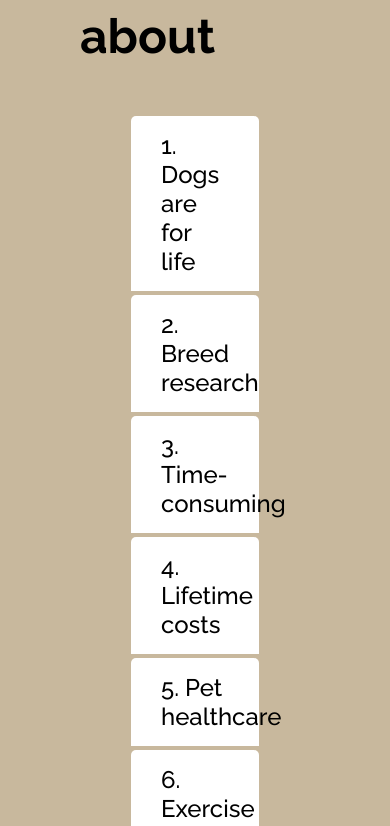
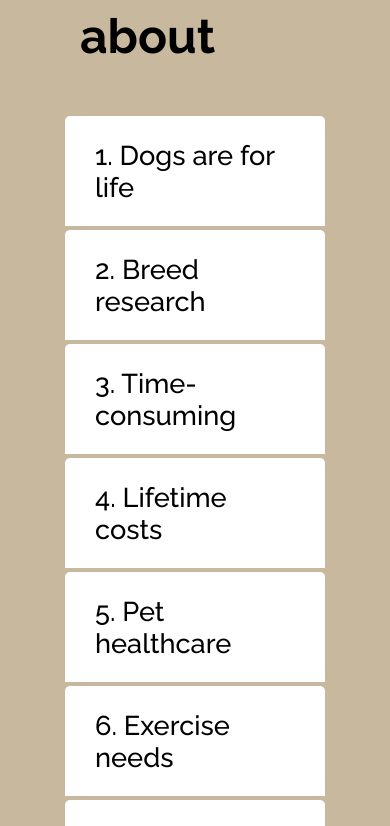
Before and after one commit to lstubdal/find-the-right-dog, a Next.js app: page /readyForADog in a window 390 px wide. Shown: the part 838-1664 px from the top of the page. Built offline with nearby package versions, Linux system fonts and the light colour scheme; no server answers; what next-redux-wrapper would draw is missing.

Commit message:
Collapsible responsive

```diff
--- a/src/styles/globals.css
+++ b/src/styles/globals.css
@@ -108,7 +108,7 @@ label {
 .Collapsible__trigger {
   font-size: 1.5em;
   background-color: var(--light);
-  padding:  15px 30px;
+  padding:  18px 30px;
   border-top-left-radius: 5px;
   border-top-right-radius: 5px;
   cursor: pointer;
@@ -198,10 +198,19 @@ label {
 }
 
 
-@media screen and (max-width: 700px) {
+@media screen and (max-width: 800px) {
   label {
     font-size: 1.3em;
     padding: 10px 35px;
+  }
 
+  .Collapsible {
+    width: 80%;
+    padding: 2px;
+  }
+
+  .Collapsible__trigger {
+    font-size: 1.7em;
+    padding:  23px 30px;
   }
 }
```
